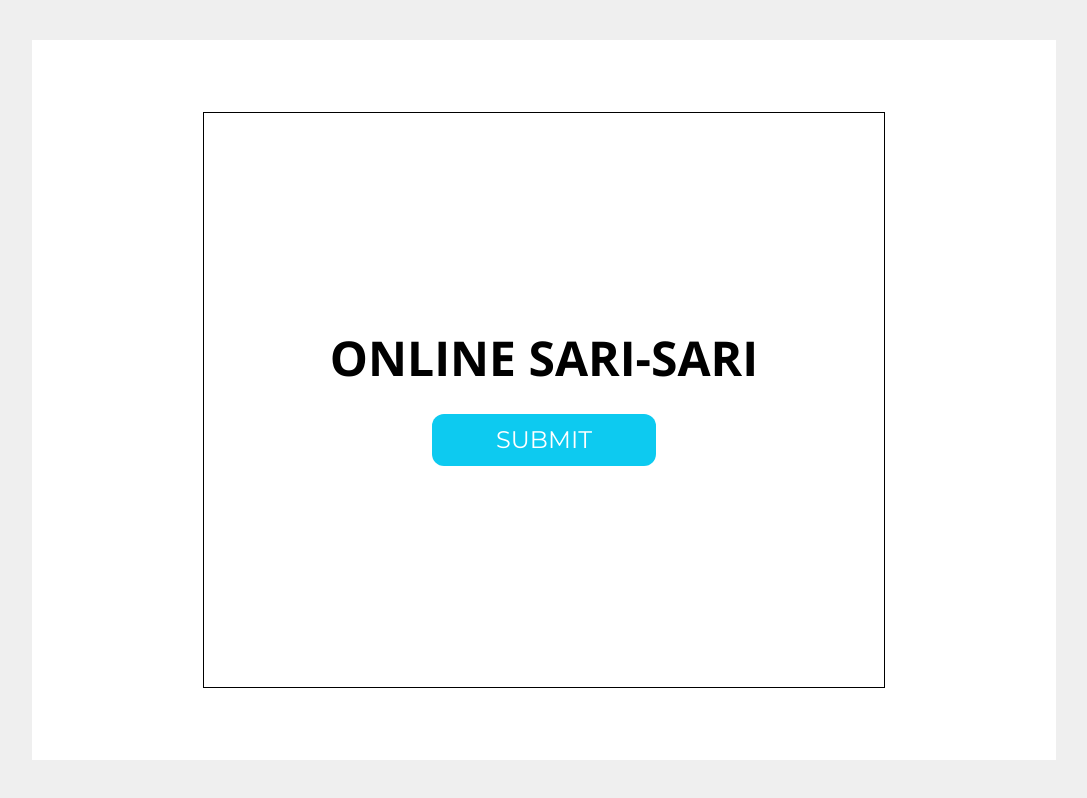
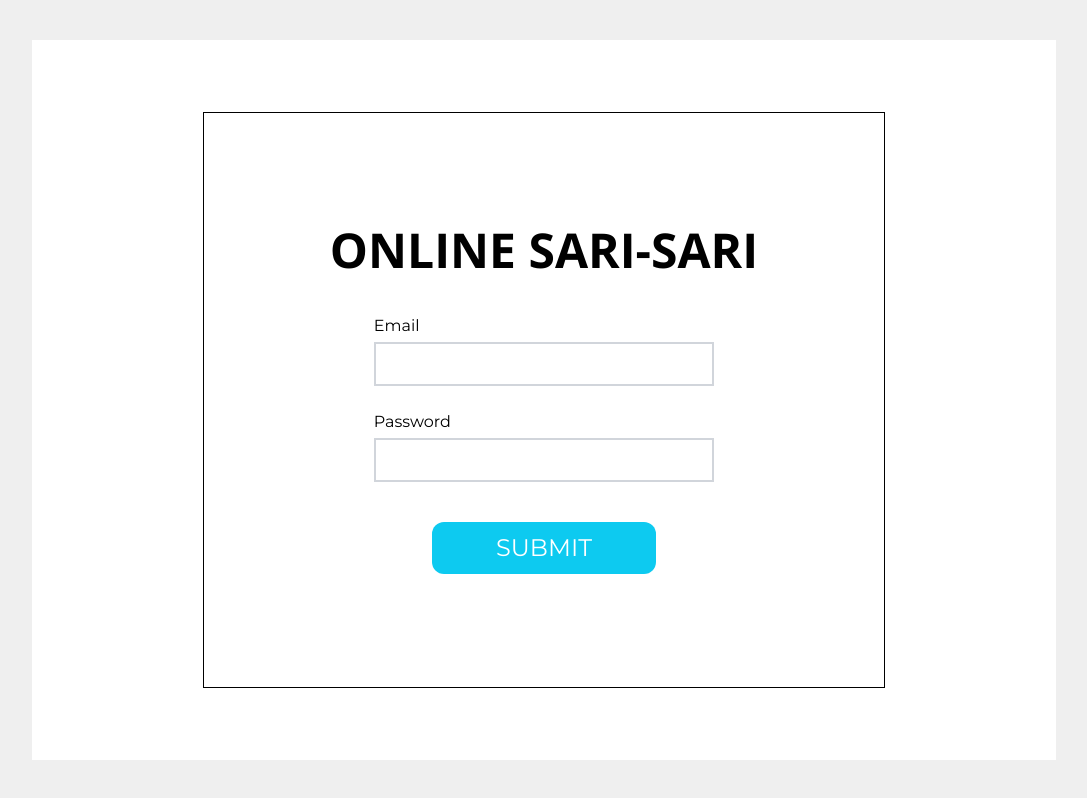
Before and after one commit to polarshipment/IT3202_Project, a React (Create React App) app in the folder client/: page / in a window 1280 px wide. Shown: the whole page, without its empty margins (96-1183 px from the left). Built offline with nearby package versions, Linux system fonts and the light colour scheme.

Commit message:
Edit navbar and login

```diff
--- a/client/src/components/navbar/navbar.js
+++ b/client/src/components/navbar/navbar.js
@@ -8,7 +8,7 @@ function Navbar() {
       <div className="flex items-center font-['Barlow_Semi_Condensed'] text-xl">
         <Link to="/user"  className="cursor-pointer ms-8 hover:text-gray-500">DASHBOARD</Link>
         <Link to='/user/products' className="cursor-pointer ms-8 hover:text-gray-500">PRODUCTS</Link>
-        <Link to='#' className="cursor-pointer border border-black px-4 py-1 ms-8 hover:bg-custom-grey1">LOGOUT</Link>
+        <Link to='/' className="cursor-pointer border border-black px-4 py-1 ms-8 hover:bg-custom-grey1">LOGOUT</Link>
       </div>
     </nav>
   )
--- a/client/src/pages/login/Login.js
+++ b/client/src/pages/login/Login.js
@@ -1,13 +1,27 @@
 import React from 'react'
+import { Link } from 'react-router-dom';
 
 function Login() {
   return (
     <div className="h-screen w-screen bg-custom-grey1 flex justify-center items-center">
       <div className="h-[90%] w-4/5 bg-white flex justify-center items-center">
         <div className="h-4/5 w-2/3 border border-black flex flex-col items-center justify-center">
-          <h1 className="font-['Open_Sans'] font-bold text-5xl">ONLINE SARI-SARI</h1>
-
-          <button className="bg-custom-skyblue text-white text-2xl px-16 py-[10px] rounded-xl mt-8">SUBMIT</button>
+          <h1 className="font-['Open_Sans'] font-bold text-5xl mb-10">ONLINE SARI-SARI</h1>
+          <div className="mb-6 w-2/4">
+            <label>Email</label>
+            <input type="text"
+              className="mt-1 p-2 w-full border-2 border-gray-300"
+              // onChange={ e => setPrice(e.target.value)}
+            />
+          </div>
+          <div className="mb-10 w-2/4">
+            <label>Password</label>
+            <input type="password"
+              className="mt-1 p-2 w-full border-2 border-gray-300"
+              // onChange={ e => setPrice(e.target.value)}
+            />
+          </div>
+          <Link to='/user' className="bg-custom-skyblue text-white text-2xl px-16 py-[10px] rounded-xl">SUBMIT</Link>
         </div>
       </div>
     </div>
```
